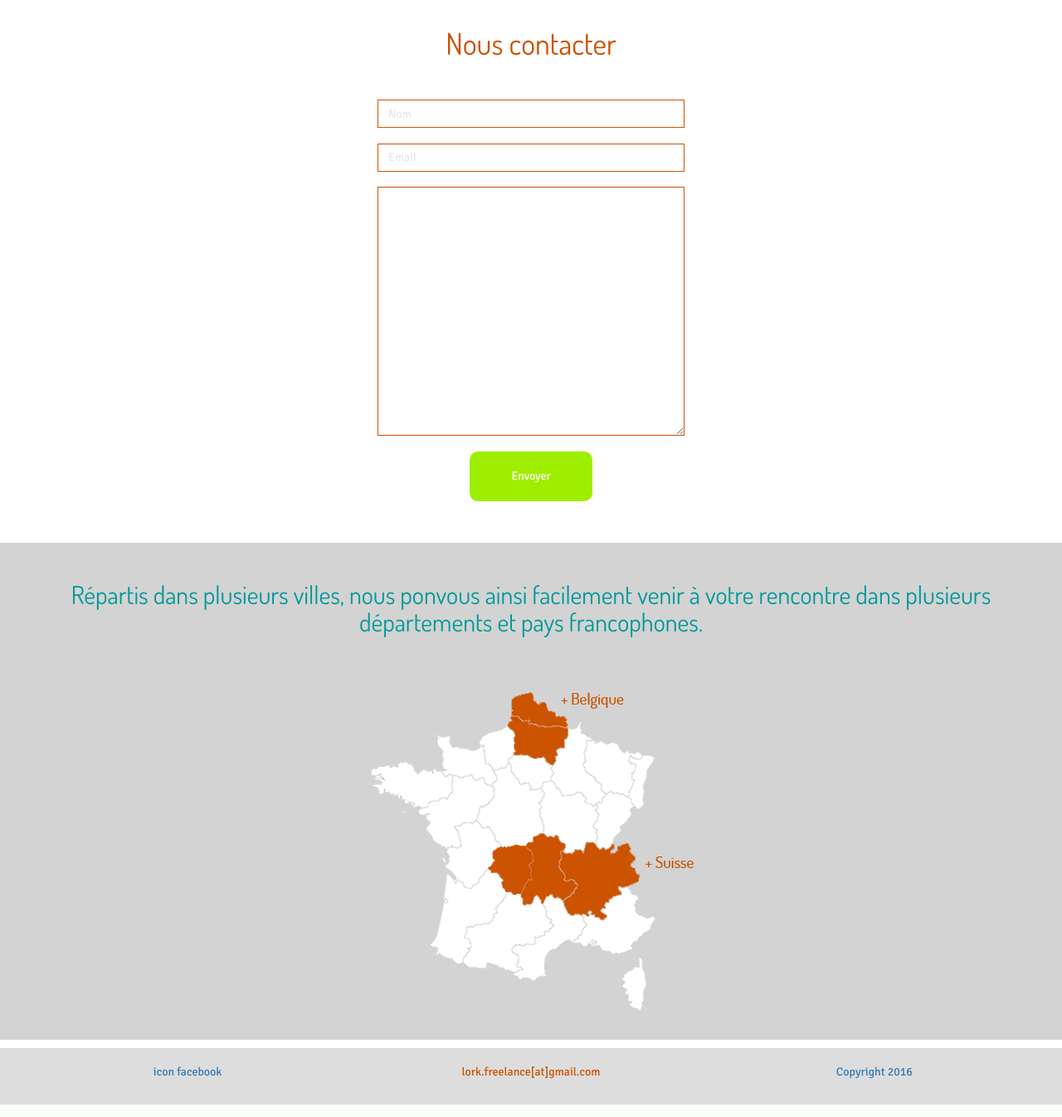
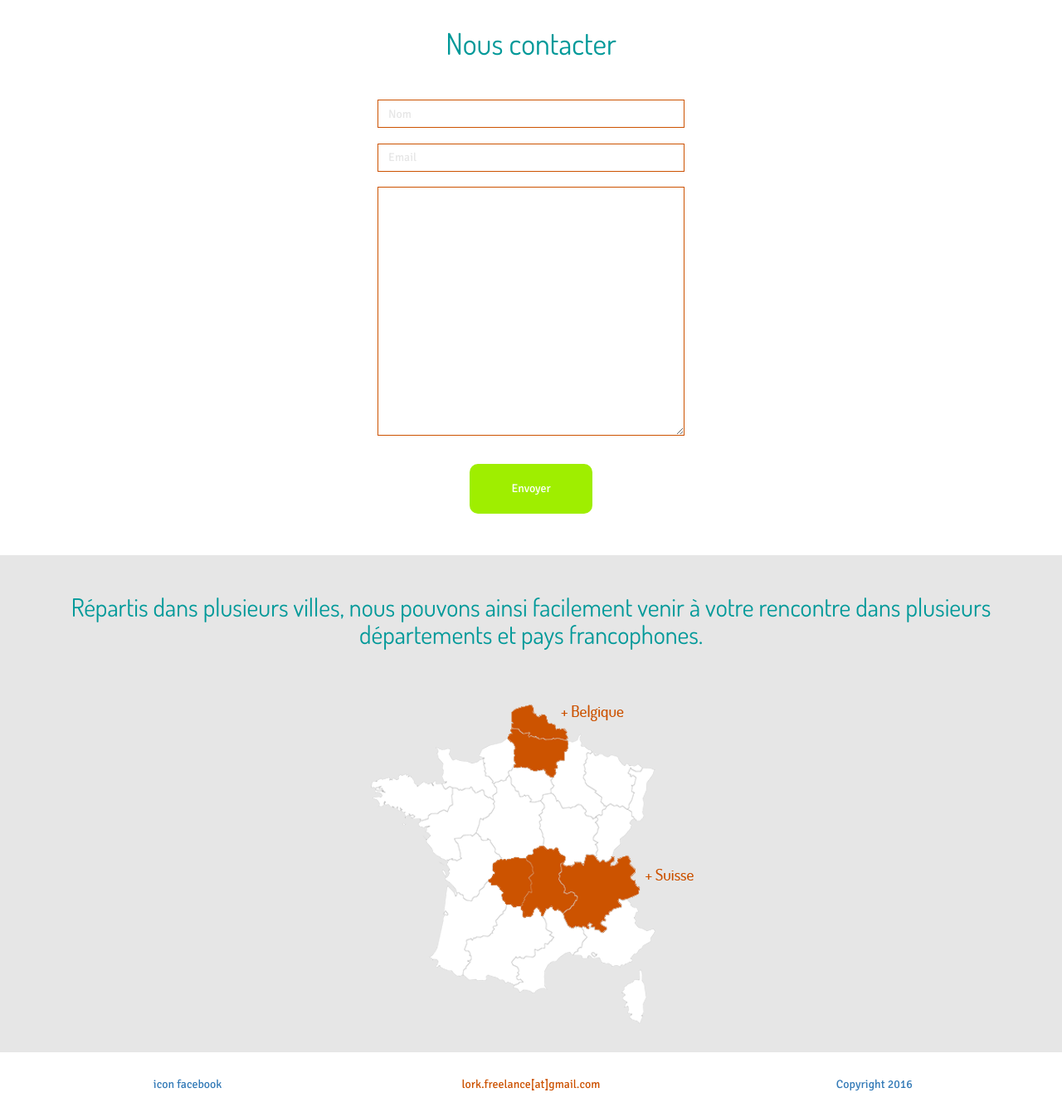
Before and after one commit to rioll/Lork, a PHP site: page /contact.php in a window 1280 px wide. Shown: the part 120-1466 px from the top of the page at 83% size. Run offline with PHP 8.4, Linux system fonts and the light colour scheme; some libraries are stand-ins or nearby versions.

Commit message:
page contact + script

```diff
--- a/contact.php
+++ b/contact.php
@@ -31,7 +31,7 @@
 
     <section id="information-equipe">
       <div class="row pad1 text-center">
-        <h1>Nous contacter</h1>
+        <h1 class="bleu">Nous contacter</h1>
       </div>
       <div class="container-fluid">
           <div class="row pad2">
@@ -61,7 +61,7 @@
     </section>
     <section id="contact-geo">
       <div class="row pad2 text-center">
-        <h2>Répartis dans plusieurs villes, nous ponvous ainsi facilement venir à votre rencontre dans plusieurs départements et pays francophones. </h2>
+        <h2>Répartis dans plusieurs villes, nous pouvons ainsi facilement venir à votre rencontre dans plusieurs départements et pays francophones. </h2>
       </div>
       <p class="text-center pad2"><img src="images/carte-contact.png"></p>
     </section>
--- a/contact_me.php
+++ b/contact_me.php
@@ -16,10 +16,10 @@ $phone = $_POST['phone'];
 $message = $_POST['message'];
 
 // Create the email and send the message
-$to = 'sacha.fargeaudou@gmail.com'; // Add your email address inbetween the '' replacing yourname@yourdomain.com - This is where the form will send a message to.
+$to = 'lork.freelance@gmail.com';
 $email_subject = "Website Contact Form:  $name";
 $email_body = "Nouveau message provenant du site.\n\n"."Voici le contenus:\n\nNom: $name\n\nEmail: $email_address\n\nTel: $phone\n\nMessage:\n$message";
-$headers = "From: noreply@sf.com\n"; // This is the email address the generated message will be from. We recommend using something like noreply@yourdomain.com.
+$headers = "From: noreply@lork.com\n";
 $headers .= "Reply-To: $email_address";
 mail($to,$email_subject,$email_body,$headers);
 return true;
--- a/css/main.css
+++ b/css/main.css
@@ -32,7 +32,7 @@ ul{
 footer{
 	height: auto;
 	padding: 1.5%;
-	background-color: #ddd;;
+	background-color: white;
 
 }
 														/*couleur*/
@@ -262,7 +262,7 @@ footer{
 }
 
 #services-accueil{
-	background-color: #4e4f4f;
+	background-color: #e6e6e6;
 
 }
 .info{
@@ -307,8 +307,7 @@ footer{
 }
 .help-block{
 	color: #cc5200;
-	float: right;
-	margin: -8.3%;
+	float: right;;
 }
 
 #btn-contact{
@@ -321,11 +320,12 @@ footer{
 }
 
 #btn-contact:focus{
-	background-color: #9fee00;
+	background-color: #cc5200;
     color: white;
 	padding: 20px 50px 20px 50px;;
 	border-radius: 10px;
 	border: none;
+	outline-color: initial;;;
 
 }
 .form-control:focus{
@@ -358,5 +358,5 @@ textarea.form-control{
 }
 
 #contact-geo{
-	background: lightgray;
+	background: #e6e6e6;
 }
--- a/js/contact_me.js
+++ b/js/contact_me.js
@@ -32,7 +32,7 @@ $(function() {
                     $('#success > .alert-success').html("<button type='button' class='close' data-dismiss='alert' aria-hidden='true'>&times;")
                         .append("</button>");
                     $('#success > .alert-success')
-                        .append("<strong>Message Sent. </strong>");
+                        .append("<strong>Message Envoyé. </strong>");
                     $('#success > .alert-success')
                         .append('</div>');
 
@@ -44,7 +44,7 @@ $(function() {
                     $('#success').html("<div class='alert alert-danger'>");
                     $('#success > .alert-danger').html("<button type='button' class='close' data-dismiss='alert' aria-hidden='true'>&times;")
                         .append("</button>");
-                    $('#success > .alert-danger').append("<strong>Oops " + firstName + ",server is down, try again later, sorry");
+                    $('#success > .alert-danger').append("<strong>Oops " + firstName + ",le server répond pas, désolé");
                     $('#success > .alert-danger').append('</div>');
                     //clear all fields
                     $('#contactForm').trigger("reset");
--- a/js/jqBootstrapValidation.js
+++ b/js/jqBootstrapValidation.js
@@ -183,7 +183,7 @@
             //                                                     EMAIL
             // ---------------------------------------------------------
             if ($this.attr("type") !== undefined && $this.attr("type").toLowerCase() === "email") {
-              message = "Not a valid email address<!-- data-validator-validemail-message to override -->";
+              message = "Email Incorrect<!-- data-validator-validemail-message to override -->";
               if ($this.data("validationValidemailMessage")) {
                 message = $this.data("validationValidemailMessage");
               } else if ($this.data("validationEmailMessage")) {
```
